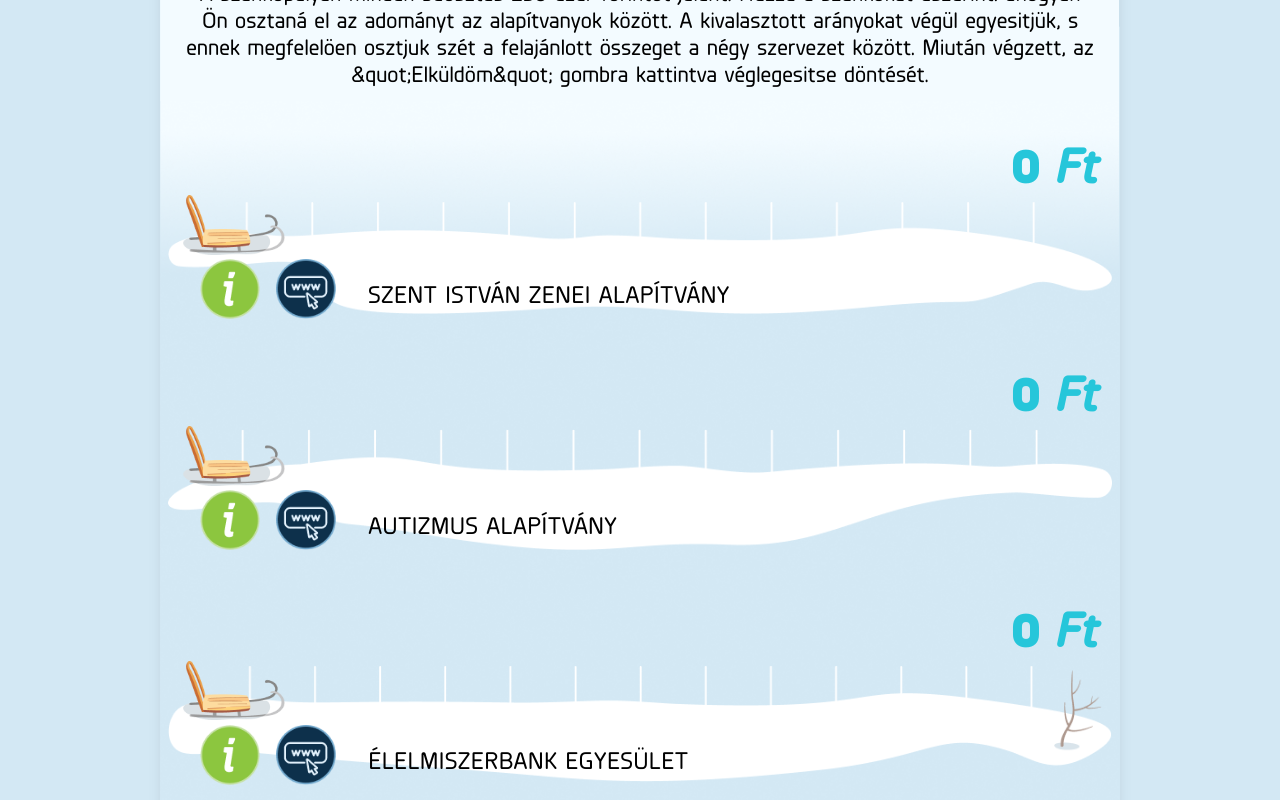
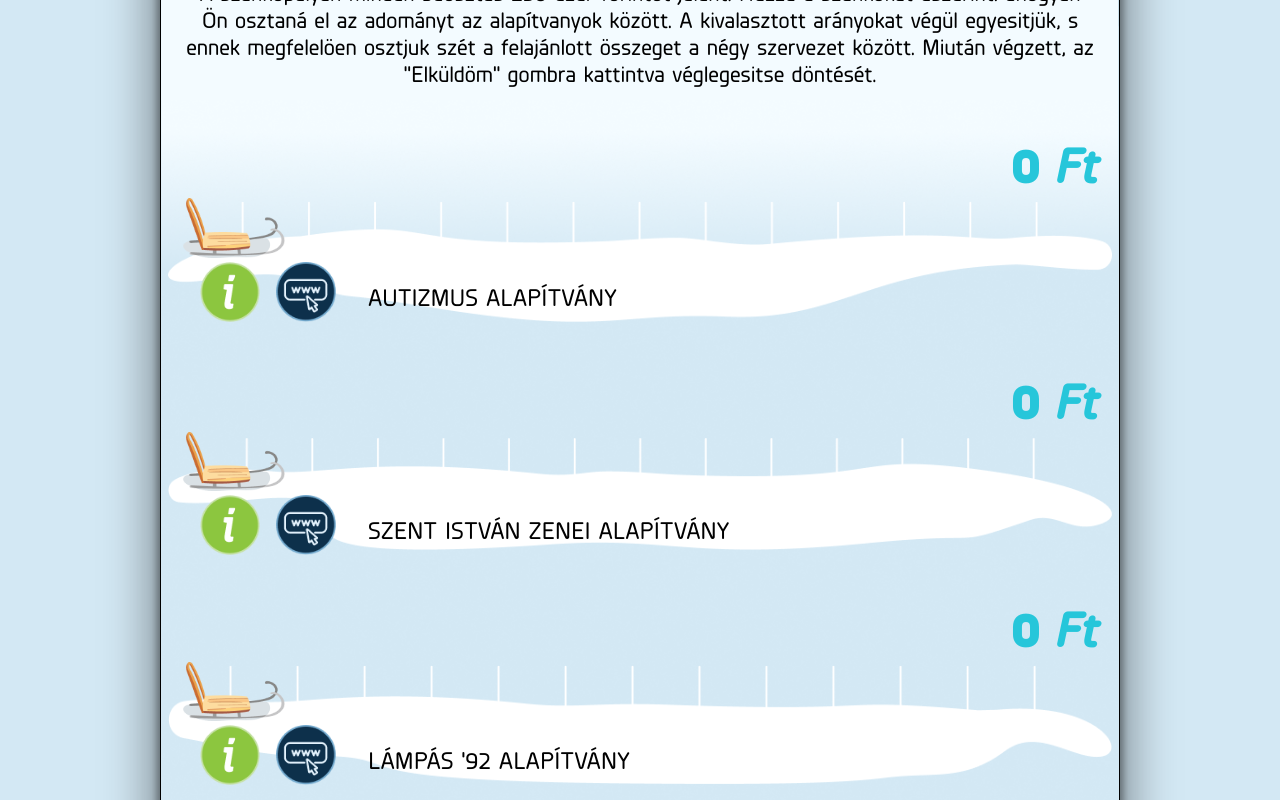
Before and after one commit to brutumfulmen97/sp-sanke, a Next.js app: page / in a window 1280 px wide. Shown: the part 680-1480 px from the top of the page. Built offline with nearby package versions, Linux system fonts and the light colour scheme; a small style sheet from the web is missing.

Commit message:
minor fixes

```diff
--- a/src/app/globals.scss
+++ b/src/app/globals.scss
@@ -90,9 +90,10 @@
     padding-bottom: 20rem;
 
     @media #{$tablet} {
-        box-shadow: 0 10px 15px -3px rgb(0 0 0 / 0.1),
-            0 4px 6px -4px rgb(0 0 0 / 0.1);
+        box-shadow: 0 15px 45px 10px rgb(0 0 0 / 0.4),
+            0 4px 6px 4px rgb(0 0 0 / 0.3);
         margin-top: 3rem;
+        border: 1px solid black;
     }
 
     .main-title {
--- a/src/app/page.tsx
+++ b/src/app/page.tsx
@@ -11,15 +11,15 @@
     CharityLinks,
     CharityTitles,
     LandingText,
+    charityNames,
 } from "@/constants";
 import axios from "axios";
 
-const initialState: TSled[] = [
-    { id: "szentistvanzene", parent: "0", value: 0 },
-    { id: "autizmus", parent: "0", value: 0 },
-    { id: "elelmiszerbank", parent: "0", value: 0 },
-    { id: "lampas92", parent: "0", value: 0 },
-];
+const initialState: TSled[] = Object.values(charityNames).map((name) => ({
+    id: name,
+    parent: "0",
+    value: 0,
+}));
 
 export default function Home() {
     const [sleds, setSleds] = useState<TSled[]>(initialState);
@@ -28,16 +28,24 @@
     async function handleSubmit() {
         if (total < 3_000_000) return toast.error("Total must be 3 000 000 Ft");
 
-        const data = {
-            charityA: sleds[0].value,
-            charityB: sleds[1].value,
-            charityC: sleds[2].value,
-            charityD: sleds[3].value,
-        };
+        const data = Object.values(charityNames).reduce(
+            (acc, curr) => ({
+                ...acc,
+                [curr]: sleds.find((sled) => sled.id === curr)?.value,
+            }),
+            {}
+        );
+
+        console.log(process.env.NODE_ENV);
+        let API_URL;
+        if (process.env.NODE_ENV === "development")
+            API_URL = API_URL_DEVELOPMENT;
+        if (process.env.NODE_ENV === "test") API_URL = API_URL_STAGING;
+        if (process.env.NODE_ENV === "production") API_URL = API_URL_PRODUCTION;
 
         try {
             const res = await axios.post(
-                API_URL,
+                API_URL!,
                 {
                     data,
                 },
--- a/src/components/Draggable.tsx
+++ b/src/components/Draggable.tsx
@@ -1,29 +1,9 @@
 import { useDraggable } from "@dnd-kit/core";
-import { useRef } from "react";
 
 export default function Draggable(props: TDraggableProps) {
     const { attributes, listeners, setNodeRef, transform } = useDraggable({
         id: props.id,
     });
-
-    const rectRef = useRef<HTMLDivElement>(null);
-
-    if (transform && rectRef.current) {
-        const rect = rectRef.current.getBoundingClientRect();
-        if (
-            rect.x + rect.width >=
-            (window.innerWidth > 960
-                ? 960 + (window.innerWidth - 960) / 2
-                : window.innerWidth)
-        ) {
-            transform.x = 0;
-        } else if (
-            rect.x <=
-            (window.innerWidth > 960 ? (window.innerWidth - 960) / 2 : 0)
-        ) {
-            transform.x = 0;
-        }
-    }
 
     const style = transform
         ? {
@@ -34,9 +14,7 @@
 
     return (
         <div ref={setNodeRef} style={style} {...listeners} {...attributes}>
-            <div className="w-full" ref={rectRef}>
-                {props.children}
-            </div>
+            {props.children}
         </div>
     );
 }
--- a/src/constants.ts
+++ b/src/constants.ts
@@ -1,9 +1,16 @@
 type TCharityContent = { [key: string]: string };
+
+export const charityNames = {
+    autizmus: "autizmus",
+    szentistvanzene: "szentistvanzene",
+    lampas92: "lampas92",
+    elelmiszerbank: "elelmiszerbank",
+};
 
 export const CharityLinks: TCharityContent = {
     szentistvanzene: "https://www.szentistvanzene.hu/",
+    elelmiszerbank: "https://elelmiszerbank.hu/",
     autizmus: "https://autizmus.hu/",
-    elelmiszerbank: "https://elelmiszerbank.hu/",
     lampas92: "https://lampas92.hu/",
 };
 
@@ -38,5 +45,5 @@
                         adományt az alapítvanyok között. A kivalasztott
                         arányokat végül egyesitjük, s ennek megfelelöen osztjuk
                         szét a felajánlott összeget a négy szervezet között.
-                        Miután végzett, az &quot;Elküldöm&quot; gombra kattintva
+                        Miután végzett, az "Elküldöm" gombra kattintva
                         véglegesitse döntését.`;
--- a/types.d.ts
+++ b/types.d.ts
@@ -34,4 +34,6 @@
     setTotal: (total: number) => void;
 };
 
-const API_URL = "/api/url";
+const API_URL_DEVELOPMENT = "/api/sheets";
+const API_URL_STAGING = "/giveaway";
+const API_URL_PRODUCTION = "/giveaway";
```
